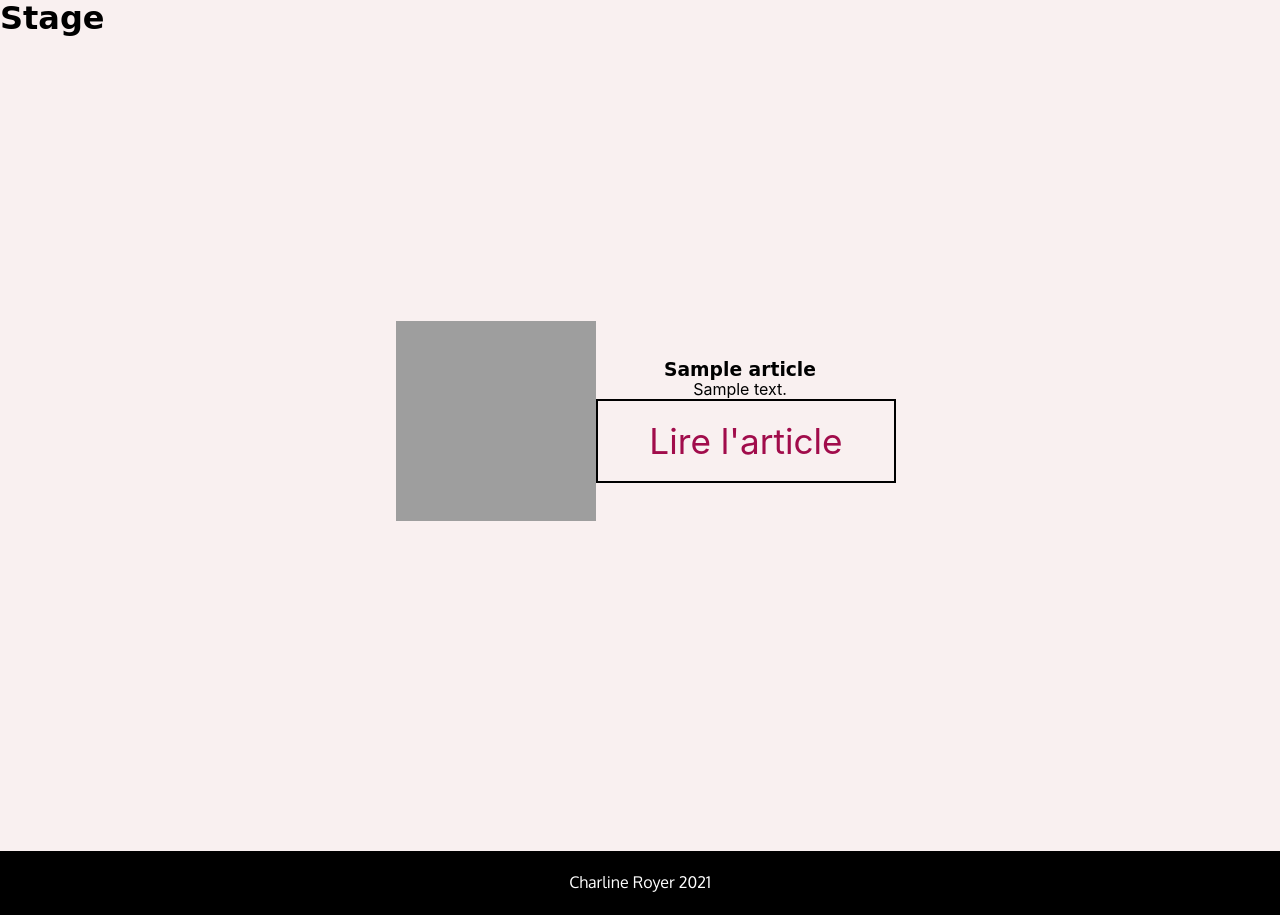
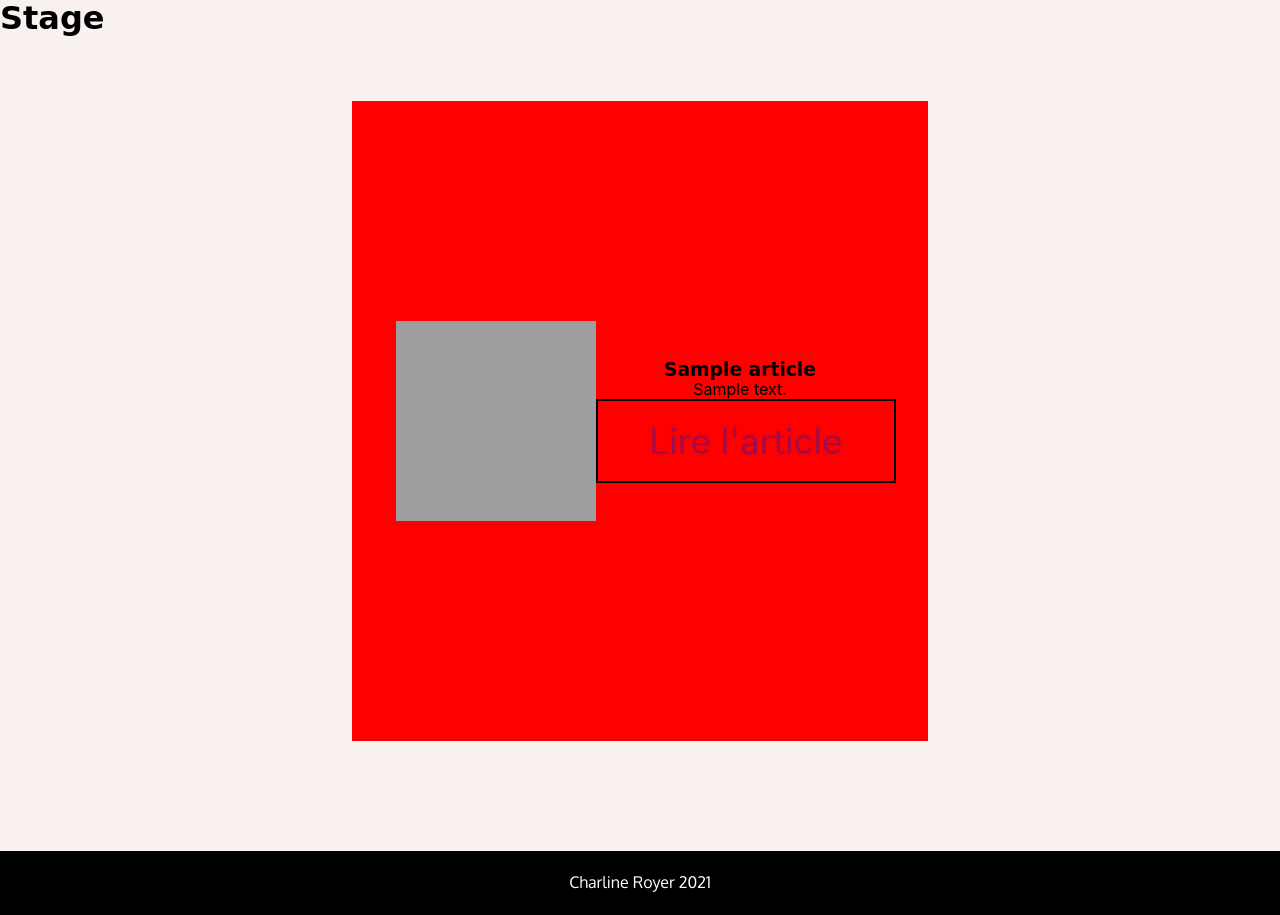
Before and after one commit to akia-web/Portfolio, a Symfony app: template templates/stage/index.html.twig in a window 1280 px wide. Shown: the part 80-995 px from the top of the page. Run offline with Twig, Linux system fonts and the light colour scheme; the template is opened without the code that fills it: most values are stand-ins (such as "Sample title", 1, 10 or a date in 2020); some libraries are stand-ins or nearby versions; some web fonts are replaced; grey boxes are pictures that could not be loaded.

Commit message:
Update accueil.css

```diff
--- a/public/css/accueil.css
+++ b/public/css/accueil.css
@@ -255,7 +255,7 @@ h3 a:hover{
 
     .container-projets-stage{
 
-        /* background-color: red; */
+        background-color: red;
         width: 50%;
 
     }
```
